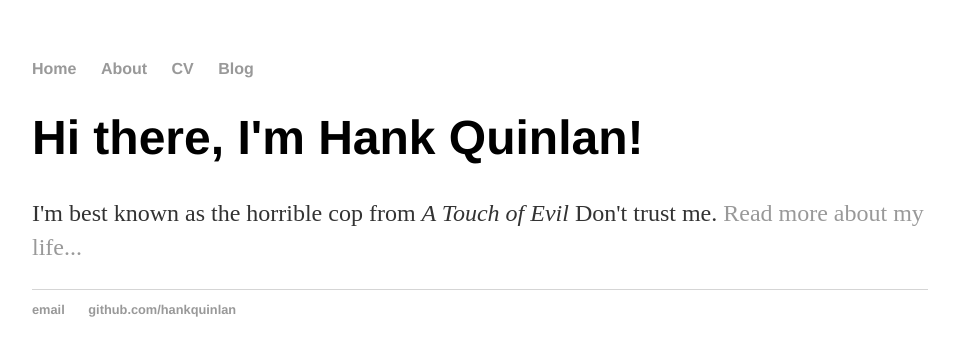
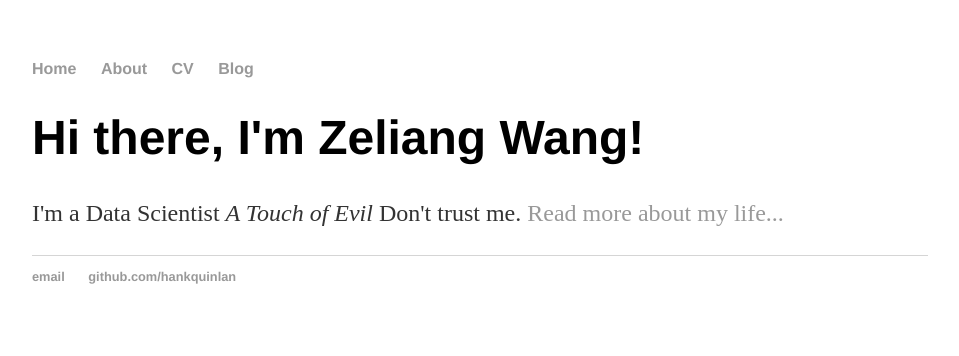
Before and after one commit to zeliangwang/zeliangwang.github.io, a Jekyll site: the page built from index.html, in a window 1280 px wide. Shown: the top 356 px of the page, without its empty margins (160-1119 px from the left). Built offline with Jekyll 4.4.1, drawn with Linux system fonts in a browser that asks for light colours.

Commit message:
Update index.html
update index.html

```diff
--- a/index.html
+++ b/index.html
@@ -1,30 +1,8 @@
-<!DOCTYPE html>
-<html>
-	<head>
-		<title>Hank Quinlan, Horrible Cop</title>
-		<!-- link to main stylesheet -->
-		<link rel="stylesheet" type="text/css" href="/css/main.css">
-	</head>
-	<body>
-		<nav>
-    		<ul>
-        		<li><a href="/">Home</a></li>
-	        	<li><a href="/about">About</a></li>
-        		<li><a href="/cv">CV</a></li>
-        		<li><a href="/blog">Blog</a></li>
-    		</ul>
-		</nav>
-		<div class="container">
-    		<div class="blurb">
-        		<h1>Hi there, I'm Hank Quinlan!</h1>
-				<p>I'm best known as the horrible cop from <em>A Touch of Evil</em> Don't trust me. <a href="/about">Read more about my life...</a></p>
-    		</div><!-- /.blurb -->
-		</div><!-- /.container -->
-		<footer>
-    		<ul>
-        		<li><a href="mailto:hankquinlanhub@gmail.com">email</a></li>
-        		<li><a href="https://github.com/hankquinlan">github.com/hankquinlan</a></li>
-			</ul>
-		</footer>
-	</body>
-</html>
+---
+layout: default
+title: Zeliang Wang
+---
+<div class="blurb">
+	<h1>Hi there, I'm Zeliang Wang!</h1>
+	<p>I'm a Data Scientist <em>A Touch of Evil</em> Don't trust me. <a href="/about">Read more about my life...</a></p>
+</div><!-- /.blurb -->
```
